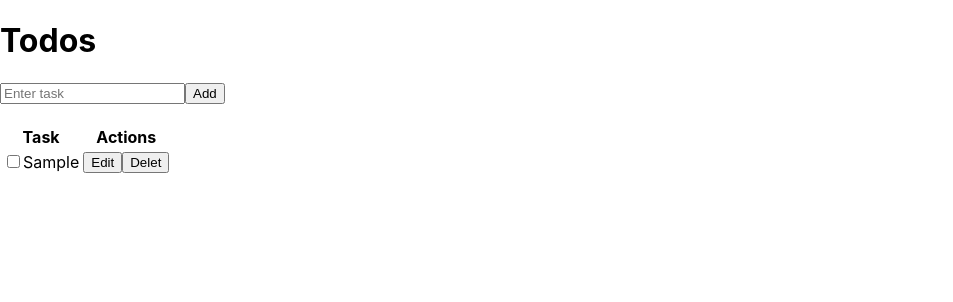
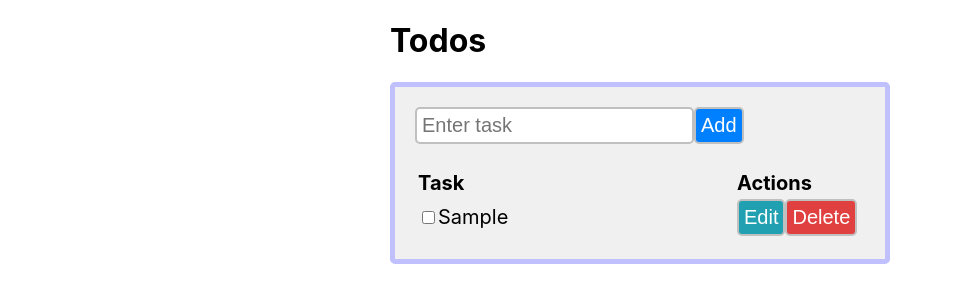
Before and after one commit to Andreick/todo-react-app-ts, a React (Create React App) app: page / in a window 1280 px wide. Both pictures are taken after typing "Sample" into the empty fields and a click on the button "Add". Shown: the top 302 px of the page, without its empty margins (0-953 px from the left). Built offline with nearby package versions, Linux system fonts and the light colour scheme.

Commit message:
add css styling

```diff
--- a/src/components/Main.tsx
+++ b/src/components/Main.tsx
@@ -39,9 +39,9 @@ export default class Main extends Component<{}, MainState> {
 
   render() {
     return (
-      <div>
+      <div className="main">
         <h1>Todos</h1>
-        <div>
+        <div className="content">
           <TaskCreator createTask={this.createTask} />
           <br />
           <TaskList
--- a/src/components/TaskCreator.tsx
+++ b/src/components/TaskCreator.tsx
@@ -35,7 +35,9 @@ export default class TaskCreator extends Component<CreateTaskProps> {
           onChange={this.handleChange}
           autoFocus
         ></input>
-        <button type="submit">Add</button>
+        <button className="add" type="submit">
+          Add
+        </button>
       </form>
     );
   }
--- a/src/components/TaskItem.tsx
+++ b/src/components/TaskItem.tsx
@@ -63,10 +63,18 @@ export default class TaskItem extends Component<TaskItemProps> {
               </form>
             </td>
             <td>
-              <button type="submit" onClick={this.handleSubmit}>
+              <button
+                className="save"
+                type="submit"
+                onClick={this.handleSubmit}
+              >
                 Save
               </button>
-              <button type="button" onClick={() => this.setEditingState(false)}>
+              <button
+                className="back"
+                type="button"
+                onClick={() => this.setEditingState(false)}
+              >
                 Back
               </button>
             </td>
@@ -88,8 +96,15 @@ export default class TaskItem extends Component<TaskItemProps> {
               </span>
             </td>
             <td>
-              <button onClick={() => this.setEditingState(true)}>Edit</button>
-              <button onClick={this.deleteTask}>Delet</button>
+              <button
+                className="edit"
+                onClick={() => this.setEditingState(true)}
+              >
+                Edit
+              </button>
+              <button className="delete" onClick={this.deleteTask}>
+                Delete
+              </button>
             </td>
           </>
         )}
--- a/src/index.css
+++ b/src/index.css
@@ -12,8 +12,69 @@ code {
     monospace;
 }
 
-.task {
+.main {
+  margin: 0 auto;
+  max-width: 500px;
+}
+
+.content {
+  border: 5px #c0c0ff solid;
+  border-radius: 5px;
+  font-size: 20px;
+  background-color: #f0f0f0;
+  padding: 20px;
+}
+
+table {
+  width: 100%;
+}
+td:first-child {
+  width: 100%;
+}
+td:last-child {
+  min-width: 125px;
+}
+th {
+  text-align: left;
+}
+tr:nth-child(even) {
+  background-color: #ffffff;
+}
+
+input, button {
+  font-size: 20px;
+  padding: 5px;
+  border-radius: 5px;
+  border: 2px #c0c0c0 solid;
+}
+
+button, .task {
   cursor: pointer;
+}
+
+button.add {
+  background-color: #0080ff;
+  color: #ffffff;
+}
+
+button.edit {
+  background-color: #20a0b0;
+  color: #ffffff;
+}
+
+button.delete {
+  background-color: #e04040;
+  color: #ffffff;
+}
+
+button.save {
+  background-color: #30b040;
+  color: #ffffff;
+}
+
+button.back {
+  background-color: #707080;
+  color: #ffffff;
 }
 
 .completed {
```
